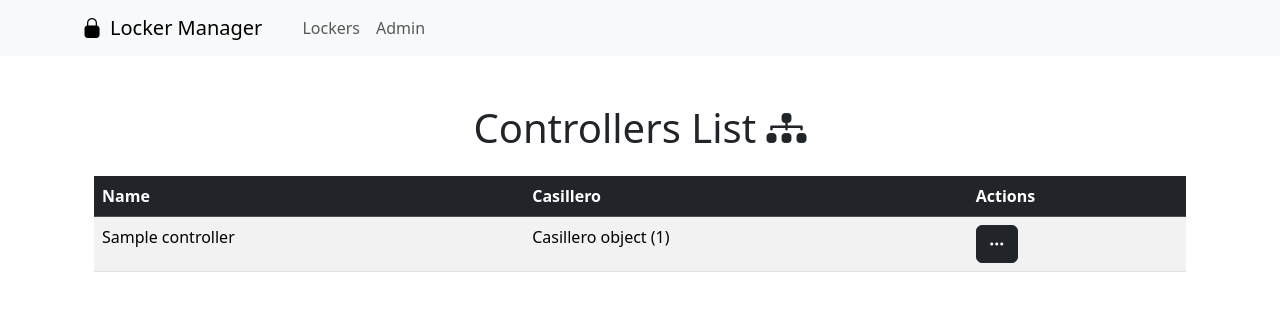
After one commit to Taspee/pds_dep, a Django app: page /controllers/ in a window 1280 px wide. The commit adds this page. Shown: the top 311 px of the page. Run offline with Django 5.2, Linux system fonts and the light colour scheme; data comes from the database, SQL or seed files in the repository; tables that the repository leaves empty hold one stand-in row (values such as "Sample post").

Commit message:
agregado de vista de controllers

```diff
--- a/lapp/templates/base.html
+++ b/lapp/templates/base.html
@@ -17,7 +17,7 @@
             <div class="collapse navbar-collapse">
                 <ul class="navbar-nav ms-3">
                     <li class="nav-item">
-                        <a class="nav-link" href="{% url 'casilleros_list' %}">Lockers</a>
+                        <a class="nav-link" href="{% url 'controllers' %}">Lockers</a>
                     </li>
              <!--       <li class="nav-item">
                         <a class="nav-link" href="{% url 'usuarios_list' %}">Users</a>
--- /dev/null
+++ b/lapp/templates/controllers.html
@@ -0,0 +1,36 @@
+{% extends 'base.html' %}
+
+{% block title %}Controllers and Locker Assignments{% endblock %}
+
+{% block content %}
+<div class="container mt-5">
+    <!-- Controllers Section -->
+    <h1 class="text-center mb-4">Controllers List <i class="bi bi-diagram-3-fill"></i></h1>
+
+    <table class="table table-striped table-hover">
+        <thead class="table-dark">
+            <tr>
+                <th>Name</th>
+                <th>Casillero</th>
+                <th>Actions</th>
+            </tr>
+        </thead>
+        <tbody>
+            {% for c in controller %}
+                <tr>
+                    <td>{{ c.name }}</td>
+                    <td>{{ c.casillero }}</td>
+                    <td>
+                        <div class="dropdown">
+                            <button class="btn btn-dark" type="button" data-bs-toggle="dropdown" aria-expanded="false">
+                                <i class="bi bi-three-dots"></i>
+                            </button>
+                        </div>
+                    </td>
+                </tr>
+            {% endfor %}
+        </tbody>
+    </table>
+
+</div>
+{% endblock %}
--- a/lapp/urls.py
+++ b/lapp/urls.py
@@ -9,4 +9,5 @@ urlpatterns = [
     path('/admin', views.casilleros_list, name='casilleros_list'),
     path('', views.user_dashboard, name='user_dashboard'),
     path('casilleros/<int:casillero_id>/', views.casillero_detail, name='locker_detail'),  # Detalles del casillero
+    path('controllers/',views.show_controllers,name='controllers')
 ]
--- a/lapp/views.py
+++ b/lapp/views.py
@@ -1,5 +1,5 @@
 from django.shortcuts import render, get_object_or_404, redirect
-from .models import Casillero, Usuario
+from .models import Casillero, Usuario, Controller
 from .email_operations import EmailOperations  # Importa la clase
 from django.conf import settings  # Para obtener las credenciales desde settings.py
 from .forms import CasilleroPasswordForm
@@ -162,3 +162,7 @@ def user_dashboard(request):
         ]
     }
     return render(request, 'user_dashboard.html', context)
+
+def show_controllers(request):
+    controller = Controller.objects.all()
+    return render(request,'controllers.html',{'controller':controller})
```
